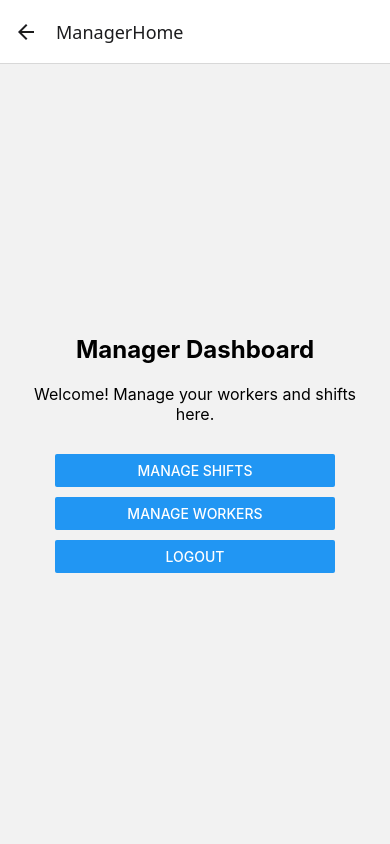
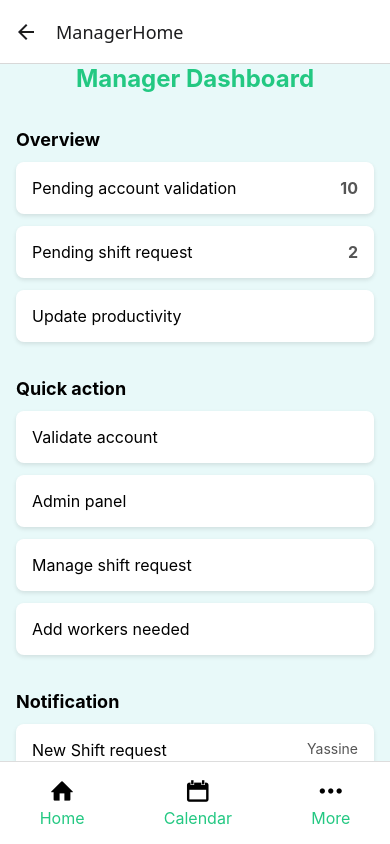
Before and after one commit to EHB-TI/EasyPlanningGroup9, a React Native app: screen /ManagerHome in a window 390 px wide. Built offline with nearby package versions, Linux system fonts and the light colour scheme.

Commit message:
create manager home page

```diff
--- a/screens/ManagerHome.js
+++ b/screens/ManagerHome.js
@@ -1,30 +1,77 @@
 import React from 'react';
-import { View, Text, Button, StyleSheet } from 'react-native';
+import { View, Text, StyleSheet, TouchableOpacity, ScrollView } from 'react-native';
+import { Entypo } from '@expo/vector-icons';
 
 export default function ManagerHome({ navigation }) {
-  const handleLogout = () => {
-    // Logic to log out the user
-    navigation.navigate('Login'); // Redirect to Login after logout
+  const handleNavigate = (screen) => {
+    navigation.navigate(screen); // Navigate to the specified screen
   };
 
   return (
     <View style={styles.container}>
-      <Text style={styles.title}>Manager Dashboard</Text>
-      <Text style={styles.text}>Welcome! Manage your workers and shifts here.</Text>
+      <Text style={styles.header}>Manager Dashboard</Text>
+      <ScrollView contentContainerStyle={styles.scrollContent}>
+        {/* Overview Section */}
+        <View style={styles.section}>
+          <Text style={styles.sectionTitle}>Overview</Text>
+          <TouchableOpacity style={styles.card} onPress={() => handleNavigate('AccountValidationScreen')}>
+            <Text style={styles.cardText}>Pending account validation</Text>
+            <Text style={styles.cardNumber}>10</Text>
+          </TouchableOpacity>
+          <TouchableOpacity style={styles.card} onPress={() => handleNavigate('ShiftRequestScreen')}>
+            <Text style={styles.cardText}>Pending shift request</Text>
+            <Text style={styles.cardNumber}>2</Text>
+          </TouchableOpacity>
+          <TouchableOpacity style={styles.card} onPress={() => handleNavigate('ProductivityScreen')}>
+            <Text style={styles.cardText}>Update productivity</Text>
+          </TouchableOpacity>
+        </View>
 
-      {/* Button example to manage shifts */}
-      <View style={styles.buttonContainer}>
-        <Button title="Manage Shifts" onPress={() => alert('Manage shifts feature coming soon!')} />
-      </View>
+        {/* Quick Action Section */}
+        <View style={styles.section}>
+          <Text style={styles.sectionTitle}>Quick action</Text>
+          <TouchableOpacity style={styles.card} onPress={() => handleNavigate('ValidateAccountScreen')}>
+            <Text style={styles.cardText}>Validate account</Text>
+          </TouchableOpacity>
+          <TouchableOpacity style={styles.card} onPress={() => handleNavigate('AdminPanelScreen')}>
+            <Text style={styles.cardText}>Admin panel</Text>
+          </TouchableOpacity>
+          <TouchableOpacity style={styles.card}onPress={() => handleNavigate('ManageShiftRequestScreen')}>
+            <Text style={styles.cardText}>Manage shift request</Text>
+          </TouchableOpacity>
+          <TouchableOpacity style={styles.card} onPress={() => handleNavigate('AddWorkersScreen')}>
+            <Text style={styles.cardText}>Add workers needed</Text>
+          </TouchableOpacity>
+        </View>
 
-      {/* Button example to manage workers */}
-      <View style={styles.buttonContainer}>
-        <Button title="Manage Workers" onPress={() => alert('Manage workers feature coming soon!')} />
-      </View>
+        {/* Notification Section */}
+        <View style={styles.section}>
+          <Text style={styles.sectionTitle}>Notification</Text>
+          <TouchableOpacity style={styles.notification} onPress={() => handleNavigate('ShiftRequestDetailsScreen')}>
+            <Text style={styles.cardText}>New Shift request</Text>
+            <Text style={styles.cardDetail}>Yassine</Text>
+          </TouchableOpacity>
+          <TouchableOpacity style={styles.notification}onPress={() => handleNavigate('ShiftCancelationDetailsScreen')}>
+            <Text style={styles.cardText}>Shift cancelation</Text>
+            <Text style={styles.cardDetail}>Patrick</Text>
+          </TouchableOpacity>
+        </View>
+      </ScrollView>
 
-      {/* Button to log out */}
-      <View style={styles.buttonContainer}>
-        <Button title="Logout" onPress={handleLogout} />
+      {/* Bottom Navigation */}
+      <View style={styles.bottomNav}>
+        <TouchableOpacity style={styles.navItem} onPress={() => handleNavigate('HomeScreen')}>
+          <Entypo name="home" size={24} color="black" />
+          <Text style={styles.navItemText}>Home</Text>
+        </TouchableOpacity>
+        <TouchableOpacity style={styles.navItem} onPress={() => handleNavigate('CalendarScreen')}>
+          <Entypo name="calendar" size={24} color="black" />
+          <Text style={styles.navItemText}>Calendar</Text>
+        </TouchableOpacity>
+        <TouchableOpacity style={styles.navItem} onPress={() => handleNavigate('MoreScreen')}>
+          <Entypo name="dots-three-horizontal" size={24} color="black" />
+          <Text style={styles.navItemText}>More</Text>
+        </TouchableOpacity>
       </View>
     </View>
   );
@@ -33,22 +80,79 @@ export default function ManagerHome({ navigation }) {
 const styles = StyleSheet.create({
   container: {
     flex: 1,
-    justifyContent: 'center',
-    alignItems: 'center',
-    padding: 20,
+    backgroundColor: '#E8F9F9',
   },
-  title: {
+  scrollContent: {
+    padding: 16,
+  },
+  header: {
     fontSize: 24,
     fontWeight: 'bold',
-    marginBottom: 20,
-  },
-  text: {
-    fontSize: 16,
+    color: '#23C882',
     marginBottom: 20,
     textAlign: 'center',
   },
-  buttonContainer: {
-    marginTop: 10,
-    width: '80%',
+  section: {
+    marginBottom: 24,
+  },
+  sectionTitle: {
+    fontSize: 18,
+    fontWeight: 'bold',
+    marginBottom: 12,
+  },
+  card: {
+    backgroundColor: '#FFFFFF',
+    padding: 16,
+    borderRadius: 8,
+    marginBottom: 12,
+    flexDirection: 'row',
+    justifyContent: 'space-between',
+    alignItems: 'center',
+    shadowColor: '#000',
+    shadowOpacity: 0.1,
+    shadowOffset: { width: 0, height: 2 },
+    shadowRadius: 4,
+    elevation: 2,
+  },
+  cardText: {
+    fontSize: 16,
+  },
+  cardNumber: {
+    fontSize: 16,
+    fontWeight: 'bold',
+    color: '#555',
+  },
+  notification: {
+    flexDirection: 'row',
+    justifyContent: 'space-between',
+    backgroundColor: '#FFFFFF',
+    padding: 16,
+    borderRadius: 8,
+    marginBottom: 12,
+    shadowColor: '#000',
+    shadowOpacity: 0.1,
+    shadowOffset: { width: 0, height: 2 },
+    shadowRadius: 4,
+    elevation: 2,
+  },
+  cardDetail: {
+    color: '#555',
+  },
+  bottomNav: {
+    flexDirection: 'row',
+    justifyContent: 'space-around',
+    paddingVertical: 16,
+    borderTopWidth: 1,
+    borderTopColor: '#DDD',
+    backgroundColor: '#FFFFFF',
+  },
+  navItem: {
+    alignItems: 'center',
+    justifyContent: 'center',
+  },
+  navItemText: {
+    fontSize: 16,
+    color: '#23C882',
+    marginTop: 4, // Space between icon and text
   },
 });
```
